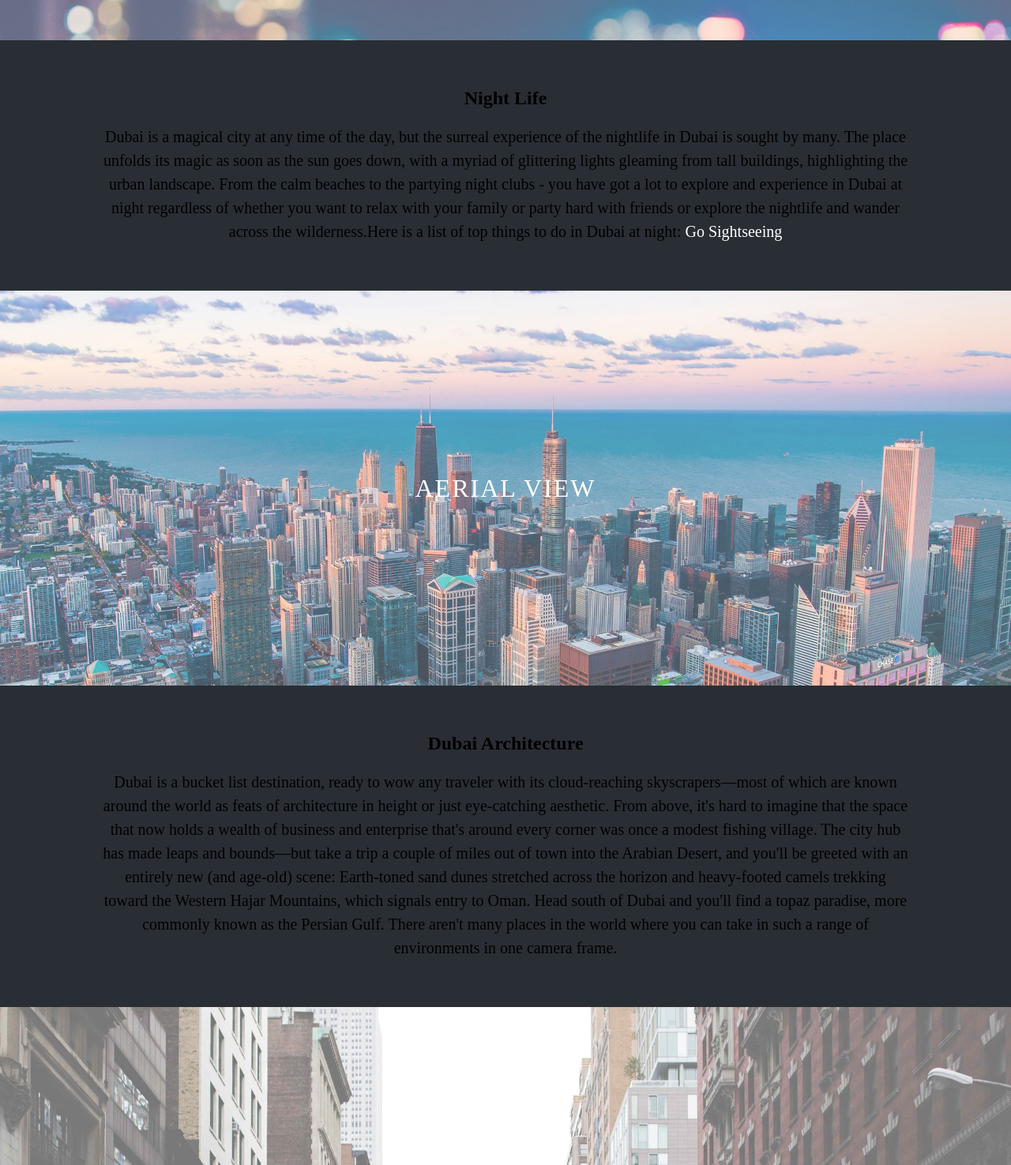
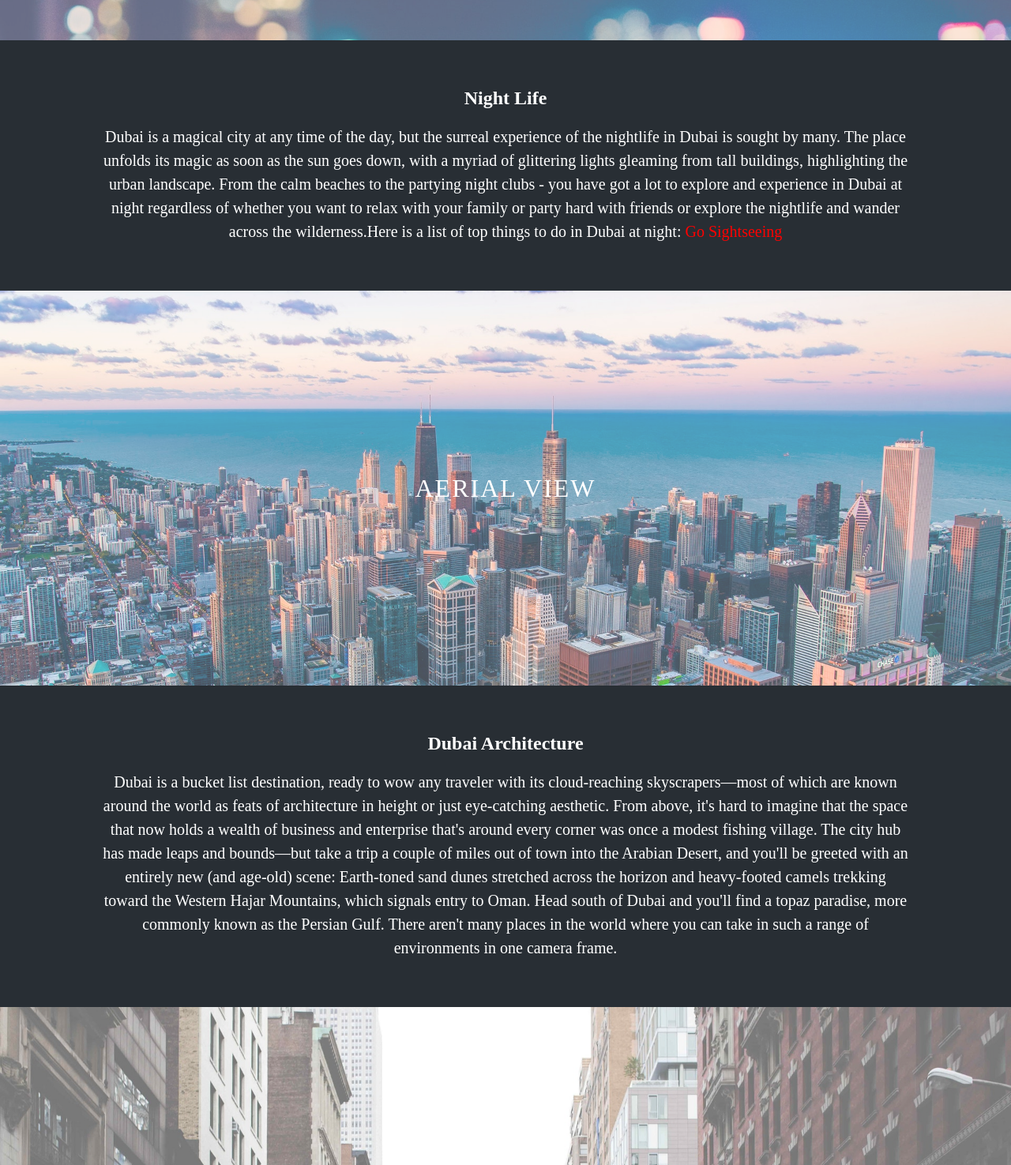
Before and after one commit to Engeniusam/Dubai_City.github.io, a plain HTML site: page index.html in a window 1280 px wide. Shown: the part 1384-2859 px from the top of the page at 79% size. Drawn offline with Linux system fonts and the light colour scheme.

Commit message:
updated files

```diff
--- a/index.html
+++ b/index.html
@@ -7,7 +7,7 @@
 <link href="style.css" rel="stylesheet" type="text/css">
 <meta charset="UTF-8">
  <meta name="author" content="Muchiri Samuel">
- <meta name="description" content="Paying tribute to Elon Musk">
+ <meta name="description" content="Dubai City Ride">
  <meta name="keywords" content="tribute,code">
  <meta name="viewport" content="width=device-width,initial-scale=1.0">
   </head>
@@ -26,7 +26,7 @@
 </div>
 <div id="a4">
   <center><h2>Night Life</h2></center>
-    <p>Dubai is a magical city at any time of the day, but the surreal experience of the nightlife in Dubai is sought by many. The place unfolds its magic as soon as the sun goes down, with a myriad of glittering lights gleaming from tall buildings, highlighting the urban landscape. From the calm beaches to the partying night clubs - you have got a lot to explore and experience in Dubai at night regardless of whether you want to relax with your family or party hard with friends or explore the nightlife and wander across the wilderness.Here is a list of top things to do in Dubai at night: <a href="https://www.holidify.com/pages/things-to-do-in-dubai-at-night-3386.html" target="_blank" style="color:white;">Go Sightseeing</a></p>
+    <p>Dubai is a magical city at any time of the day, but the surreal experience of the nightlife in Dubai is sought by many. The place unfolds its magic as soon as the sun goes down, with a myriad of glittering lights gleaming from tall buildings, highlighting the urban landscape. From the calm beaches to the partying night clubs - you have got a lot to explore and experience in Dubai at night regardless of whether you want to relax with your family or party hard with friends or explore the nightlife and wander across the wilderness.Here is a list of top things to do in Dubai at night: <a href="https://www.holidify.com/pages/things-to-do-in-dubai-at-night-3386.html" target="_blank" style="color:red;">Go Sightseeing</a></p>
 </div>
 <div id="a5">
   <p>AERIAL VIEW</p>
--- a/style.css
+++ b/style.css
@@ -57,6 +57,7 @@ div#a3 p{
 div#a4{
 
   background-color:rgb(40,46,52);
+  color:#ffffff;
 }
 div#a4 h2{
   padding-top:60px;
@@ -91,6 +92,7 @@ div#a5 p{
 }
 div#a6{
   background-color:rgb(40,46,52);
+  color:#ffffff;
 }
 div#a6 h2{
   padding-top:60px;
```
